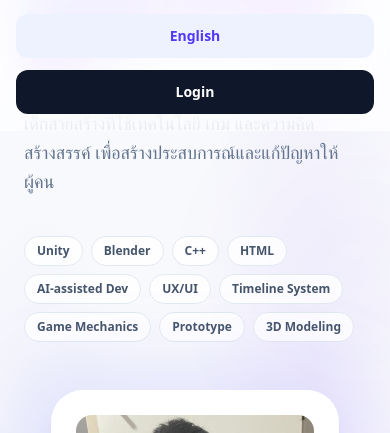
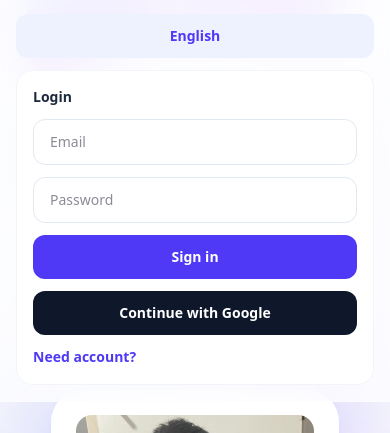
Before and after one commit to BuuiltWSl/WEBPORTFOLIO, a Next.js app: page / in a window 390 px wide. Both pictures are taken after a click on the button "Toggle menu". Shown: the part 411-844 px from the top of the page. Built offline with nearby package versions, Linux system fonts and the light colour scheme; no server answers; the database is empty.

Commit message:
Make login usable without Google

```diff
--- a/src/app/components/Navbar.tsx
+++ b/src/app/components/Navbar.tsx
@@ -13,6 +13,11 @@ export function Navbar() {
   const [scrolled, setScrolled] = useState(false)
   const [session, setSession] = useState<Session | null>(null)
   const [profileOpen, setProfileOpen] = useState(false)
+  const [authOpen, setAuthOpen] = useState(false)
+  const [authMode, setAuthMode] = useState<'signin' | 'signup'>('signin')
+  const [authEmail, setAuthEmail] = useState('')
+  const [authPassword, setAuthPassword] = useState('')
+  const [authMessage, setAuthMessage] = useState('')
   const { lang, toggleLang } = useLanguage()
   const user = session?.user
   const displayName = user?.user_metadata?.full_name || user?.user_metadata?.name || user?.email?.split('@')[0] || 'User'
@@ -67,6 +72,38 @@ export function Navbar() {
       provider: 'google',
       options: { redirectTo: publicUrl('/') },
     })
+  }
+
+  async function handleEmailAuth(event: React.FormEvent) {
+    event.preventDefault()
+    if (!supabase) return
+
+    setAuthMessage('')
+    const action =
+      authMode === 'signin'
+        ? supabase.auth.signInWithPassword({ email: authEmail, password: authPassword })
+        : supabase.auth.signUp({
+            email: authEmail,
+            password: authPassword,
+            options: { emailRedirectTo: publicUrl('/') },
+          })
+
+    const { data, error } = await action
+
+    if (error) {
+      setAuthMessage(error.message)
+      return
+    }
+
+    if (data.session) {
+      await ensureUserProfile(data.session)
+      setSession(data.session)
+      setAuthOpen(false)
+      setAuthPassword('')
+      return
+    }
+
+    setAuthMessage(authMode === 'signup' ? 'Account created. Check email if confirmation is on.' : 'Check email or password.')
   }
 
   async function signOut() {
@@ -162,12 +199,63 @@ export function Navbar() {
                 </AnimatePresence>
               </>
             ) : (
+              <>
                 <button
-                onClick={signInWithGoogle}
+                  onClick={() => setAuthOpen((open) => !open)}
                   className="rounded-full bg-slate-900 px-4 py-2 text-sm font-bold text-white hover:bg-indigo-600"
                 >
                   Login
                 </button>
+                <AnimatePresence>
+                  {authOpen && (
+                    <motion.div
+                      initial={{ opacity: 0, y: 8 }}
+                      animate={{ opacity: 1, y: 0 }}
+                      exit={{ opacity: 0, y: 8 }}
+                      className="absolute right-0 mt-3 w-80 rounded-2xl border border-slate-100 bg-white p-4 shadow-xl shadow-indigo-500/10"
+                    >
+                      <h3 className="text-base font-extrabold text-slate-800">{authMode === 'signin' ? 'Login' : 'Create account'}</h3>
+                      <form onSubmit={handleEmailAuth} className="mt-4 space-y-3">
+                        <input
+                          value={authEmail}
+                          onChange={(event) => setAuthEmail(event.target.value)}
+                          type="email"
+                          placeholder="Email"
+                          className="w-full rounded-xl border border-slate-200 px-4 py-3 text-sm outline-none focus:border-indigo-400"
+                          required
+                        />
+                        <input
+                          value={authPassword}
+                          onChange={(event) => setAuthPassword(event.target.value)}
+                          type="password"
+                          placeholder="Password"
+                          className="w-full rounded-xl border border-slate-200 px-4 py-3 text-sm outline-none focus:border-indigo-400"
+                          required
+                        />
+                        <button className="w-full rounded-xl bg-indigo-600 px-4 py-3 text-sm font-bold text-white hover:bg-indigo-700">
+                          {authMode === 'signin' ? 'Sign in' : 'Create account'}
+                        </button>
+                      </form>
+                      <button
+                        onClick={signInWithGoogle}
+                        className="mt-3 w-full rounded-xl bg-slate-900 px-4 py-3 text-sm font-bold text-white hover:bg-indigo-600"
+                      >
+                        Continue with Google
+                      </button>
+                      <button
+                        onClick={() => {
+                          setAuthMode(authMode === 'signin' ? 'signup' : 'signin')
+                          setAuthMessage('')
+                        }}
+                        className="mt-3 text-sm font-bold text-indigo-600"
+                      >
+                        {authMode === 'signin' ? 'Need account?' : 'Already have account?'}
+                      </button>
+                      {authMessage && <p className="mt-3 text-sm font-semibold text-amber-600">{authMessage}</p>}
+                    </motion.div>
+                  )}
+                </AnimatePresence>
+              </>
             )}
           </li>
         </ul>
@@ -247,12 +335,46 @@ export function Navbar() {
                     </button>
                   </div>
                 ) : (
+                  <div className="rounded-2xl border border-slate-100 bg-white p-4">
+                    <h3 className="text-sm font-extrabold text-slate-800">{authMode === 'signin' ? 'Login' : 'Create account'}</h3>
+                    <form onSubmit={handleEmailAuth} className="mt-3 space-y-3">
+                      <input
+                        value={authEmail}
+                        onChange={(event) => setAuthEmail(event.target.value)}
+                        type="email"
+                        placeholder="Email"
+                        className="w-full rounded-xl border border-slate-200 px-4 py-3 text-sm outline-none focus:border-indigo-400"
+                        required
+                      />
+                      <input
+                        value={authPassword}
+                        onChange={(event) => setAuthPassword(event.target.value)}
+                        type="password"
+                        placeholder="Password"
+                        className="w-full rounded-xl border border-slate-200 px-4 py-3 text-sm outline-none focus:border-indigo-400"
+                        required
+                      />
+                      <button className="w-full rounded-xl bg-indigo-600 px-4 py-3 text-sm font-bold text-white">
+                        {authMode === 'signin' ? 'Sign in' : 'Create account'}
+                      </button>
+                    </form>
                     <button
                       onClick={signInWithGoogle}
-                    className="w-full rounded-xl bg-slate-900 px-4 py-3 text-sm font-bold text-white"
+                      className="mt-3 w-full rounded-xl bg-slate-900 px-4 py-3 text-sm font-bold text-white"
                     >
-                    Login
+                      Continue with Google
                     </button>
+                    <button
+                      onClick={() => {
+                        setAuthMode(authMode === 'signin' ? 'signup' : 'signin')
+                        setAuthMessage('')
+                      }}
+                      className="mt-3 text-sm font-bold text-indigo-600"
+                    >
+                      {authMode === 'signin' ? 'Need account?' : 'Already have account?'}
+                    </button>
+                    {authMessage && <p className="mt-3 text-sm font-semibold text-amber-600">{authMessage}</p>}
+                  </div>
                 )}
               </li>
             </ul>
--- a/src/lib/supabase.ts
+++ b/src/lib/supabase.ts
@@ -51,7 +51,9 @@ export function publicUrl(path: string) {
 export async function sessionFromUrl(): Promise<Session | null> {
   if (!supabase || typeof window === 'undefined') return null
 
+  const searchParams = new URLSearchParams(window.location.search)
   const hashParams = new URLSearchParams(window.location.hash.replace(/^#/, ''))
+  const code = searchParams.get('code')
   const accessToken = hashParams.get('access_token')
   const refreshToken = hashParams.get('refresh_token')
 
@@ -64,6 +66,16 @@ export async function sessionFromUrl(): Promise<Session | null> {
     if (error) return null
 
     window.history.replaceState(null, '', `${window.location.pathname}${window.location.search}`)
+    await ensureUserProfile(data.session)
+    return data.session
+  }
+
+  if (code) {
+    const { data, error } = await supabase.auth.exchangeCodeForSession(code)
+
+    if (error) return null
+
+    window.history.replaceState(null, '', window.location.pathname)
     await ensureUserProfile(data.session)
     return data.session
   }
```
Also changed, not shown: 1 other file (tests, documents, lock files or other folders). Lines whose indentation alone changed are shown as unchanged.
